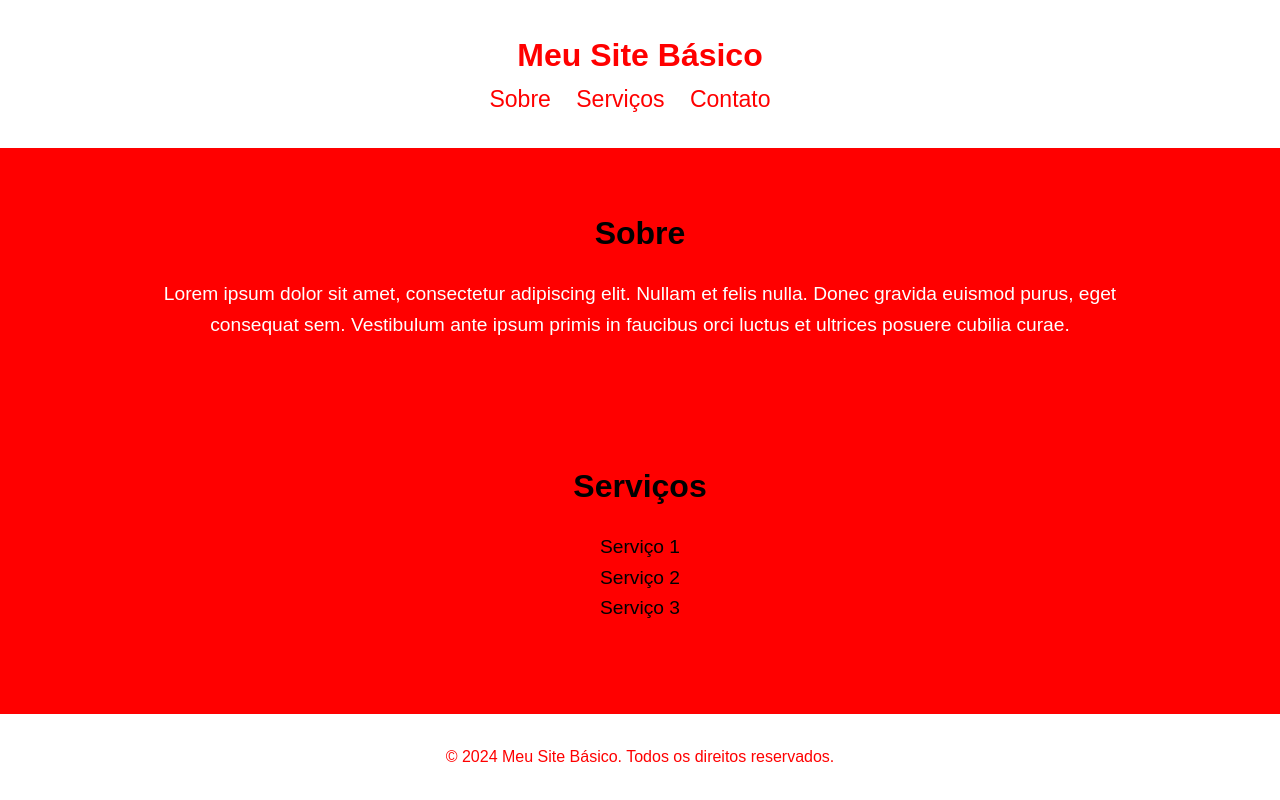
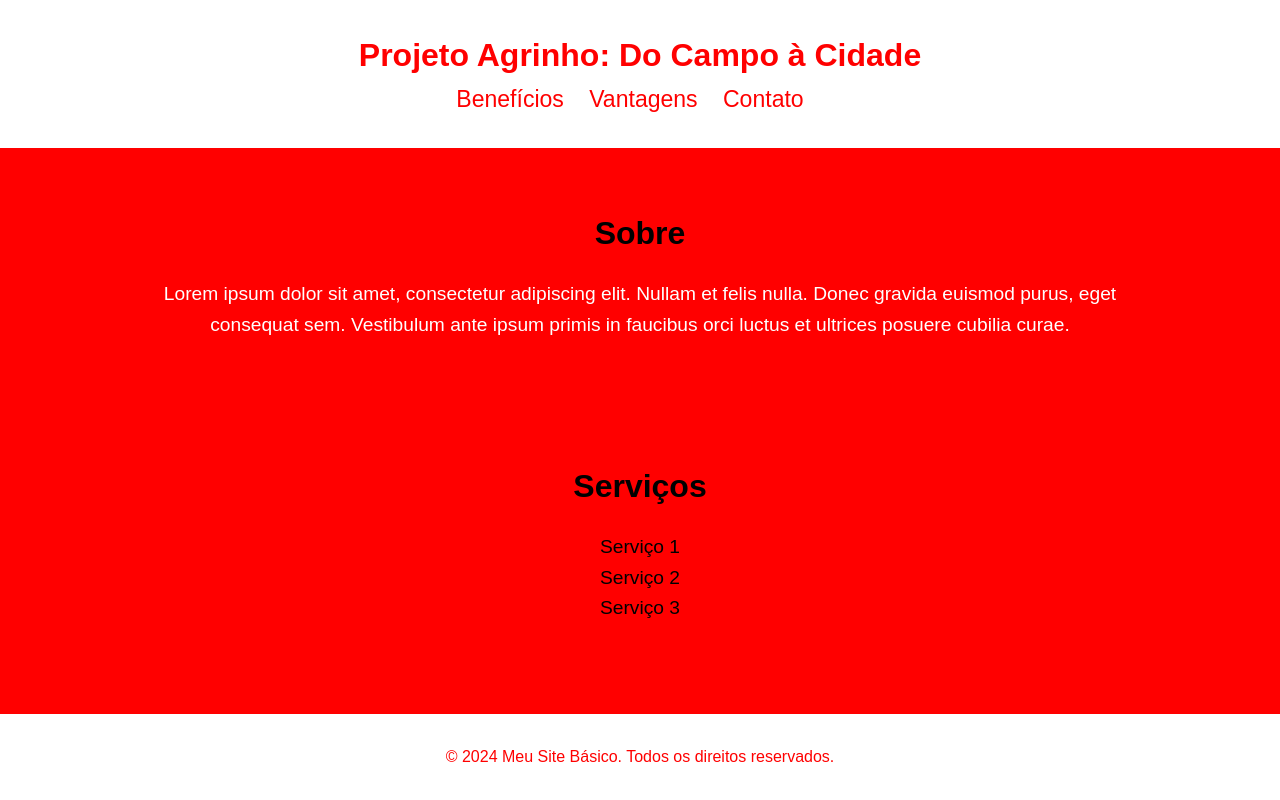
Before and after one commit to mourajhonatan/agrinho2024, a plain HTML site: page index.html in a window 1280 px wide. Shown: the top 800 px of the page. Drawn offline with Linux system fonts and the light colour scheme.

Commit message:
beneficios e vantagens

```diff
--- a/index.html
+++ b/index.html
@@ -3,17 +3,17 @@
 <head>
     <meta charset="UTF-8">
     <meta name="viewport" content="width=device-width, initial-scale=1.0">
-    <title>Meu Site Básico</title>
+    <title>Do campo a cidade</title>
     <link rel="stylesheet" href="style.css">
 </head>
 <body>
     <header>
         <div class="container">
-            <h1>Meu Site Básico</h1>
+            <h1>Projeto Agrinho: Do Campo à Cidade</h1>
             <nav>
                 <ul>
-                    <li><a href="#sobre">Sobre</a></li>
-                    <li><a href="#servicos">Serviços</a></li>
+                    <li><a href="#sobre">Benefícios</a></li>
+                    <li><a href="#servicos">Vantagens</a></li>
                     <li><a href="#contato">Contato</a></li>
                 </ul>
             </nav>
```
